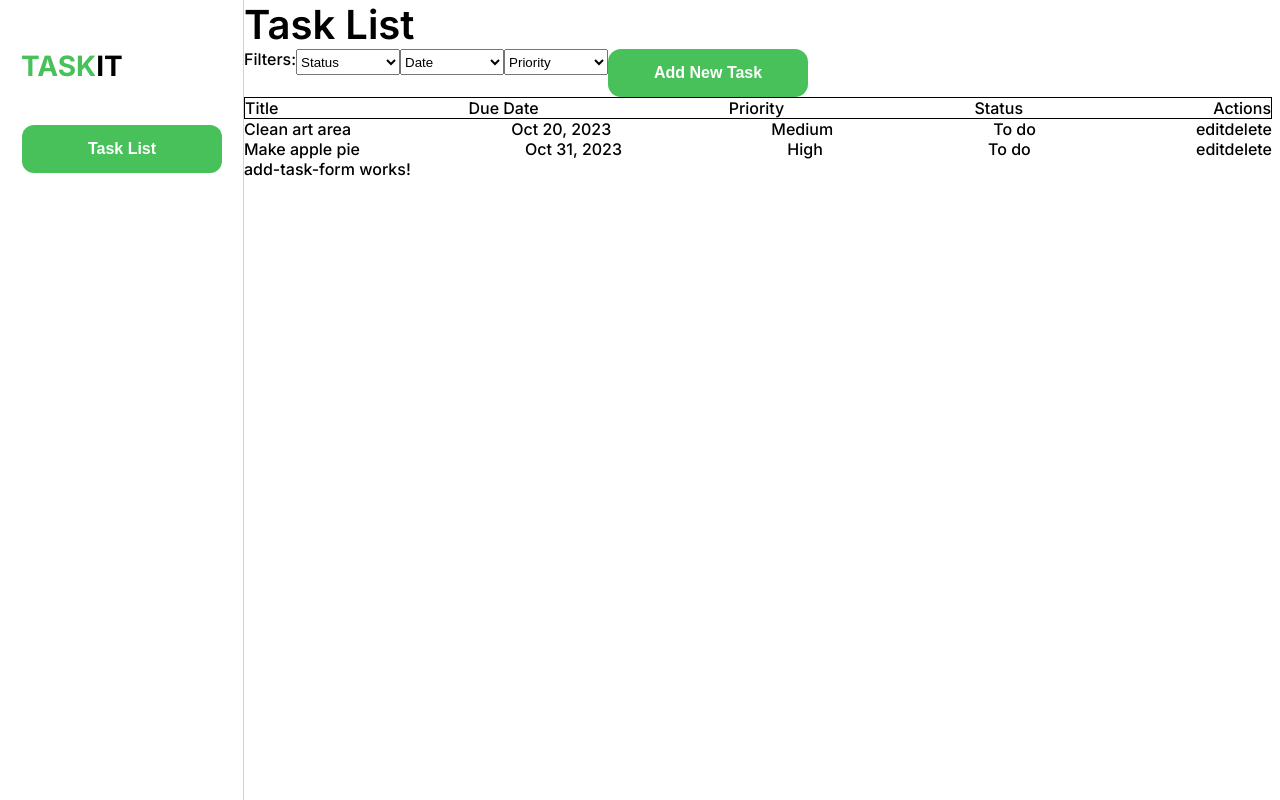
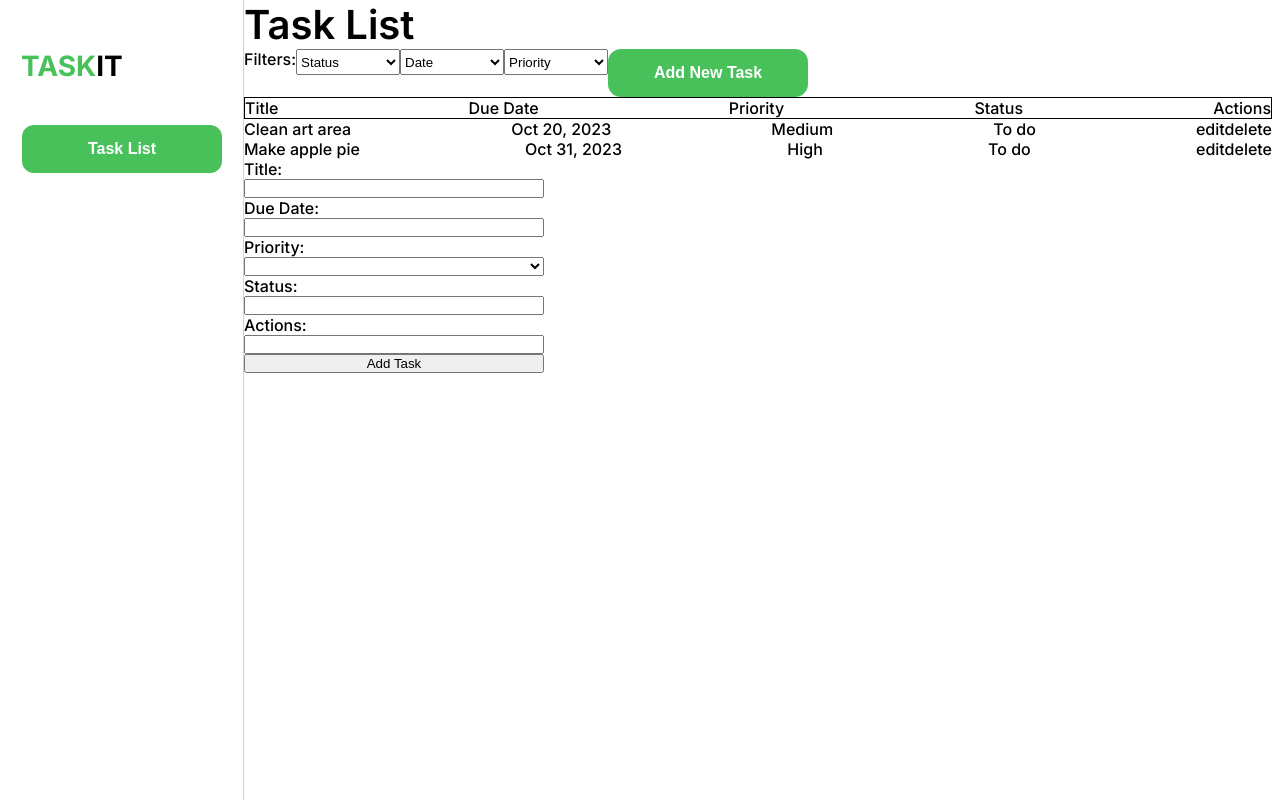
Before and after one commit to lucilejones/taskit-project, an Angular app: page / in a window 1280 px wide. Shown: the top 800 px of the page. Built offline with nearby package versions, Linux system fonts and the light colour scheme.

Commit message:
working on forms

```diff
--- a/src/app/main-section/add-task-form/add-task-form.component.css
+++ b/src/app/main-section/add-task-form/add-task-form.component.css
@@ -0,0 +1,5 @@
+.task-form {
+    display: flex;
+    flex-direction: column;
+    width: 300px;
+}
--- a/src/app/main-section/add-task-form/add-task-form.component.html
+++ b/src/app/main-section/add-task-form/add-task-form.component.html
@@ -1 +1,25 @@
-<p>add-task-form works!</p>
+<form [formGroup]="taskForm" class="task-form" (ngSubmit)="onSubmit()">
+    <label for="title">Title: </label>
+    <input type="text" id="title" formControlName="title">
+
+    <label for="dueDate">Due Date: </label>
+    <input type="text" id="dueDate" formControlName="dueDate">
+
+    <label for="priority">Priority: </label>
+    <!-- <input type="text" id="priority" formControlName="priority"> -->
+    <select id="priority" formControlName="priority">
+        <option *ngFor="let choice of priorityChoices" [ngValue]="choice">{{ choice }}</option>
+    </select>
+
+    <label for="status">Status: </label>
+    <input type="text" id="status" formControlName="status">
+
+    <label for="actions">Actions: </label>
+    <input type="text" id="actions" formControlName="actions">
+
+    <button type="submit">Add Task</button>
+</form>
+<!-- <div>
+    <p>new task to be added</p>
+    <p>{{ name.value }}</p>
+</div> -->
--- a/src/app/main-section/add-task-form/add-task-form.component.ts
+++ b/src/app/main-section/add-task-form/add-task-form.component.ts
@@ -1,4 +1,5 @@
 import { Component } from '@angular/core';
+import { FormGroup, FormControl } from '@angular/forms';
 
 @Component({
   selector: 'app-add-task-form',
@@ -6,5 +7,16 @@ import { Component } from '@angular/core';
   styleUrls: ['./add-task-form.component.css']
 })
 export class AddTaskFormComponent {
+  priorityChoices: string[] = ['High', 'Medium', 'Low']
+  taskForm = new FormGroup({
+    title: new FormControl(''),
+    dueDate: new FormControl(''),
+    priority: new FormControl(''),
+    status: new FormControl(''),
+    actions: new FormControl([])
+  });
 
+  onSubmit() {
+    // TODO: add a new task to the tasks list
+  }
 }
```
Also changed, not shown: src/app/app.module.ts (+5 -2 lines), 1 other file (tests, documents, lock files or other folders).
